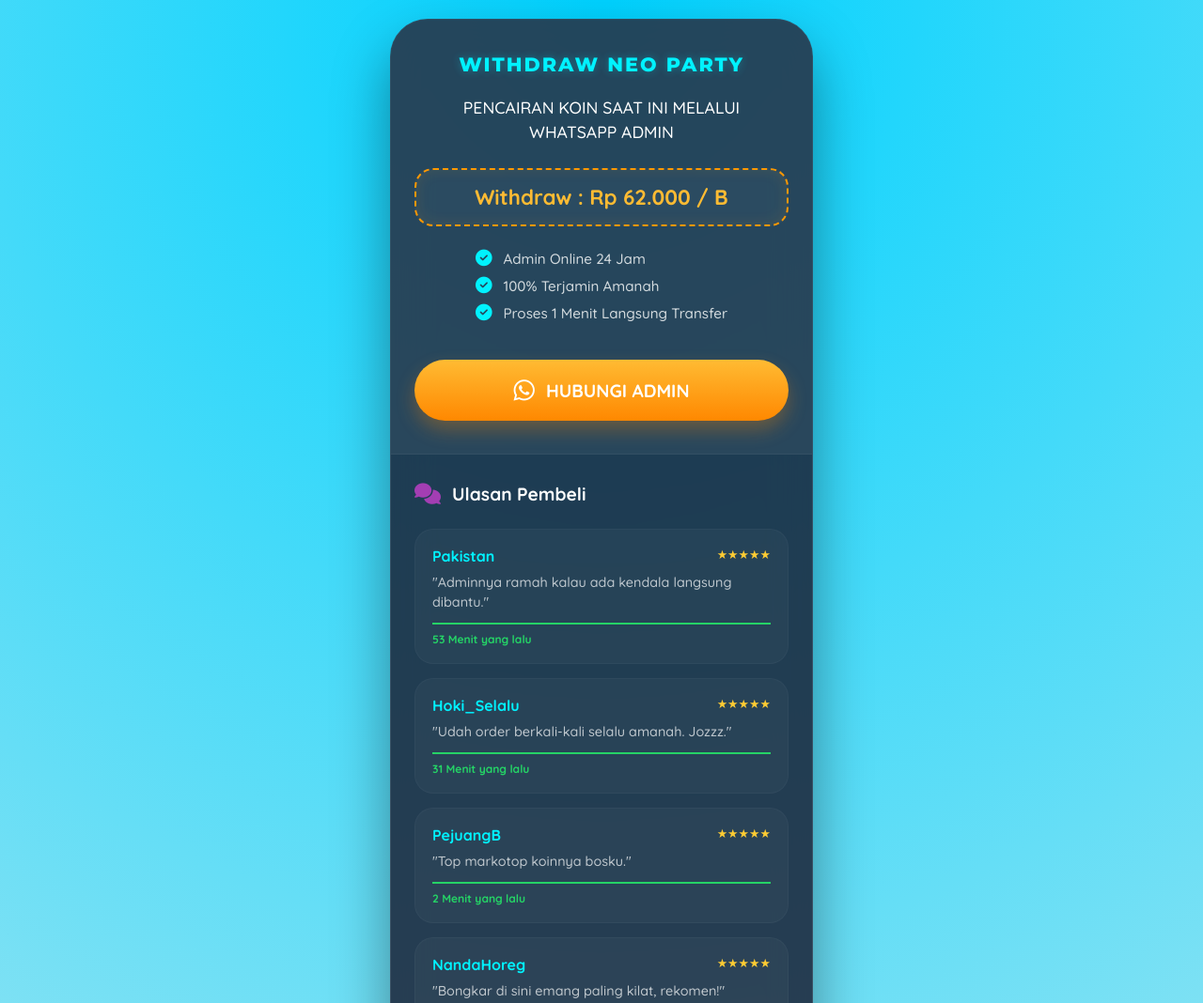
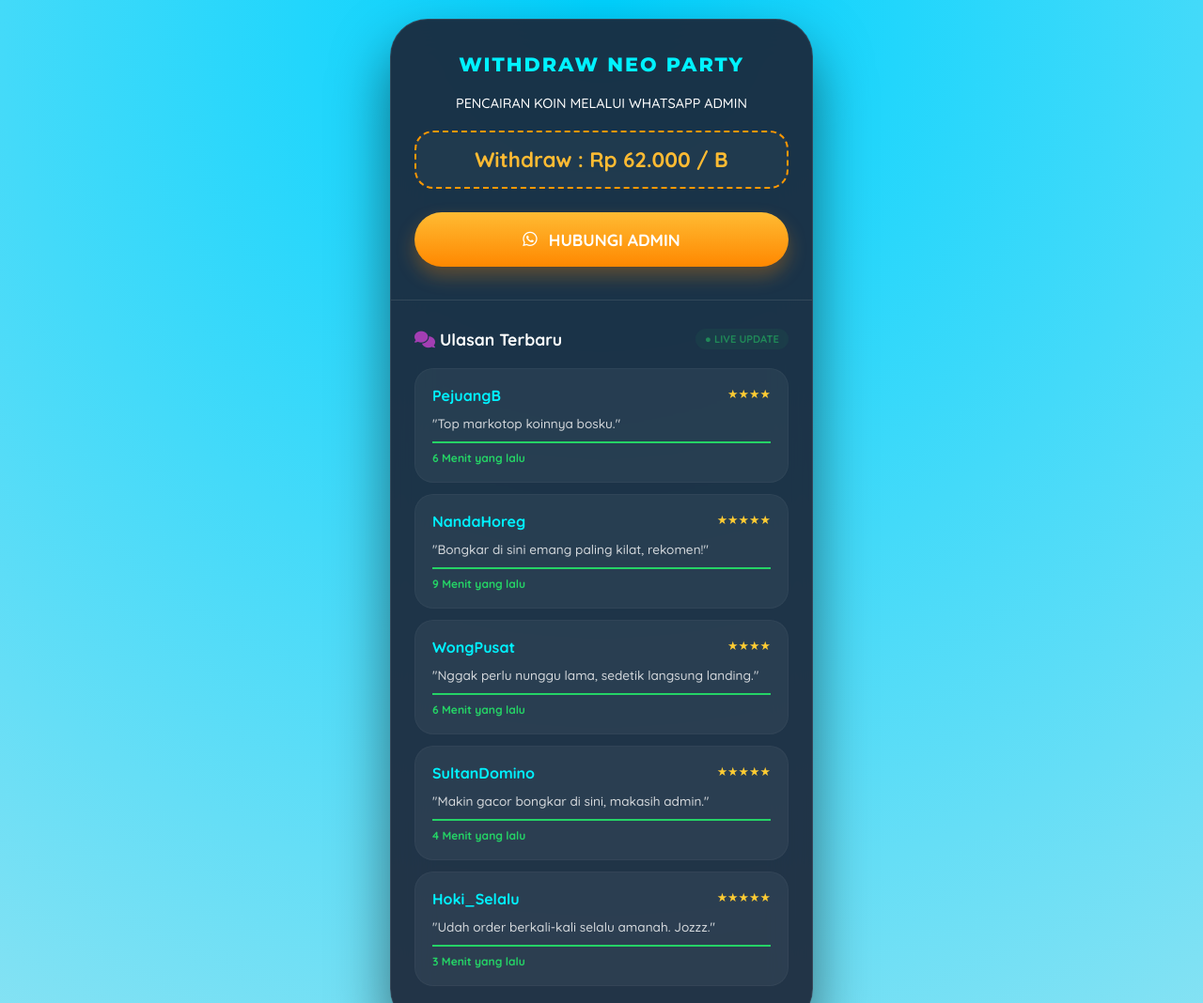
Before and after one commit to Afutrus/kkkk, a plain HTML site: page index.html in a window 1280 px wide. Shown: the top 1068 px of the page at 94% size. Drawn offline with Linux system fonts and the light colour scheme.

Commit message:
Update index.html

```diff
--- a/index.html
+++ b/index.html
@@ -3,13 +3,13 @@
 <head>
     <meta charset="UTF-8">
     <meta name="viewport" content="width=device-width, initial-scale=1.0">
-    <title>Neo Party - Withdraw HD</title>
+    <title>Withdraw Neo Party - Live Update HD</title>
     <link href="https://fonts.googleapis.com/css2?family=Montserrat:wght@600;800&family=Quicksand:wght@500;700&display=swap" rel="stylesheet">
     <link rel="stylesheet" href="https://cdnjs.cloudflare.com/ajax/libs/font-awesome/6.4.0/css/all.min.css">
 
     <style>
         :root {
-            --glass-bg: rgba(26, 34, 53, 0.85);
+            --glass-bg: rgba(26, 34, 53, 0.9);
             --neon-blue: #00f2ff;
             --wa-green: #25D366;
             --orange-btn: linear-gradient(180deg, #ffbb33 0%, #ff8800 100%);
@@ -22,12 +22,10 @@
             font-family: 'Quicksand', sans-serif;
             display: flex;
             justify-content: center;
-            align-items: center;
             min-height: 100vh;
             padding: 20px 0;
         }
 
-        /* --- CONTAINER UTAMA HD --- */
         .main-wrapper {
             width: 92%;
             max-width: 450px;
@@ -36,22 +34,15 @@
             -webkit-backdrop-filter: blur(20px);
             border: 1px solid rgba(255, 255, 255, 0.1);
             border-radius: 40px;
-            box-shadow: 0 30px 60px rgba(0,0,0,0.4);
+            box-shadow: 0 30px 60px rgba(0,0,0,0.5);
             overflow: hidden;
-            animation: fadeIn 0.8s ease-out;
         }
 
-        @keyframes fadeIn {
-            from { opacity: 0; transform: translateY(20px); }
-            to { opacity: 1; transform: translateY(0); }
-        }
-
-        /* --- HEADER BAGIAN ATAS --- */
+        /* --- HEADER SECTION --- */
         .withdraw-header {
-            background: rgba(255, 255, 255, 0.05);
             padding: 35px 25px;
             text-align: center;
-            border-bottom: 1px solid rgba(255, 255, 255, 0.05);
+            border-bottom: 1px solid rgba(255, 255, 255, 0.1);
         }
 
         .withdraw-header h1 {
@@ -61,17 +52,8 @@
             letter-spacing: 2px;
             text-transform: uppercase;
             margin-bottom: 20px;
-            text-shadow: 0 0 10px rgba(0, 242, 255, 0.3);
         }
 
-        .main-title {
-            color: #ffffff;
-            font-size: 1.1rem;
-            line-height: 1.5;
-            margin-bottom: 25px;
-        }
-
-        /* Price Box HD */
         .price-box {
             background: rgba(255, 255, 255, 0.03);
             border: 2px dashed #ff9800;
@@ -81,30 +63,8 @@
             color: #ffbb33;
             font-size: 1.4rem;
             font-weight: 800;
-            box-shadow: inset 0 0 15px rgba(255, 152, 0, 0.1);
         }
 
-        .feature-list {
-            text-align: left;
-            margin: 0 auto 30px;
-            display: inline-block;
-        }
-
-        .feature-item {
-            color: rgba(255, 255, 255, 0.8);
-            font-size: 0.95rem;
-            margin-bottom: 10px;
-            display: flex;
-            align-items: center;
-        }
-
-        .feature-item i {
-            color: var(--neon-blue);
-            margin-right: 12px;
-            font-size: 1.1rem;
-        }
-
-        /* Hubungi Admin Button */
         .btn-wa {
             display: flex;
             align-items: center;
@@ -113,81 +73,65 @@
             background: var(--orange-btn);
             color: white;
             text-decoration: none;
-            padding: 20px;
+            padding: 18px;
             border-radius: 50px;
             font-weight: 800;
-            font-size: 1.2rem;
+            font-size: 1.1rem;
             box-shadow: 0 10px 20px rgba(255, 136, 0, 0.3);
-            transition: 0.3s;
         }
 
-        .btn-wa:hover {
-            transform: translateY(-3px);
-            box-shadow: 0 15px 30px rgba(255, 136, 0, 0.5);
-        }
-
-        /* --- TESTIMONI BAGIAN BAWAH (MENYATU) --- */
+        /* --- TESTIMONI SECTION (AUTO REFRESH) --- */
         .testi-container {
             padding: 30px 25px;
         }
 
         .testi-title {
             display: flex;
+            justify-content: space-between;
             align-items: center;
-            gap: 12px;
             color: white;
-            font-size: 1.2rem;
+            font-size: 1.1rem;
             font-weight: 700;
-            margin-bottom: 25px;
+            margin-bottom: 20px;
         }
 
-        .testi-title i {
-            color: #a33eb3;
-            font-size: 1.4rem;
+        .live-indicator {
+            font-size: 0.7rem;
+            color: var(--wa-green);
+            background: rgba(37, 211, 102, 0.1);
+            padding: 4px 10px;
+            border-radius: 20px;
+            animation: pulse 1.5s infinite;
+        }
+
+        @keyframes pulse {
+            0% { opacity: 1; } 50% { opacity: 0.5; } 100% { opacity: 1; }
+        }
+
+        #review-list {
+            position: relative;
+            min-height: 350px; /* Menjaga tinggi agar tidak goyang saat refresh */
         }
 
         .review-card {
-            background: rgba(255, 255, 255, 0.03);
+            background: rgba(255, 255, 255, 0.05);
             border-radius: 20px;
             padding: 18px;
-            margin-bottom: 15px;
+            margin-bottom: 12px;
             border: 1px solid rgba(255, 255, 255, 0.03);
-            transition: 0.3s;
+            animation: slideIn 0.5s ease forwards;
         }
 
-        .review-user {
-            display: flex;
-            justify-content: space-between;
-            margin-bottom: 8px;
+        @keyframes slideIn {
+            from { opacity: 0; transform: translateX(20px); }
+            to { opacity: 1; transform: translateX(0); }
         }
 
-        .player-name {
-            color: var(--neon-blue);
-            font-weight: 700;
-            font-size: 1rem;
-        }
+        .player-name { color: var(--neon-blue); font-weight: 700; }
+        .stars { color: #ffcc33; font-size: 0.8rem; float: right; }
+        .review-text { color: rgba(255, 255, 255, 0.8); font-size: 0.85rem; margin: 10px 0; line-height: 1.4; }
+        .time-info { border-top: 2px solid var(--wa-green); padding-top: 8px; color: var(--wa-green); font-size: 0.75rem; font-weight: 800; }
 
-        .stars { color: #ffcc33; font-size: 0.8rem; }
-
-        .review-text {
-            color: rgba(255, 255, 255, 0.7);
-            font-size: 0.9rem;
-            line-height: 1.4;
-            margin-bottom: 12px;
-        }
-
-        .time-info {
-            border-top: 2px solid var(--wa-green);
-            padding-top: 8px;
-            color: var(--wa-green);
-            font-size: 0.75rem;
-            font-weight: 800;
-        }
-
-        @media (max-width: 480px) {
-            .withdraw-header h1 { font-size: 1.1rem; }
-            .price-box { font-size: 1.2rem; }
-        }
     </style>
 </head>
 <body>
@@ -195,29 +139,17 @@
     <div class="main-wrapper">
         <div class="withdraw-header">
             <h1>Withdraw Neo Party</h1>
-
-            <div class="main-title">
-                PENCAIRAN KOIN SAAT INI MELALUI<br>WHATSAPP ADMIN
-            </div>
-
-            <div class="price-box">
-                Withdraw : Rp 62.000 / B
-            </div>
-
-            <div class="feature-list">
-                <div class="feature-item"><i class="fas fa-check-circle"></i> Admin Online 24 Jam</div>
-                <div class="feature-item"><i class="fas fa-check-circle"></i> 100% Terjamin Amanah</div>
-                <div class="feature-item"><i class="fas fa-check-circle"></i> Proses 1 Menit Langsung Transfer</div>
-            </div>
-
-            <a href="https://wa.me/6289509170352?text=Halo%20Admin,%20saya%20ingin%20bongkar%20koin." class="btn-wa">
-                <i class="fab fa-whatsapp" style="font-size: 1.6rem;"></i> HUBUNGI ADMIN
+            <div style="color:white; margin-bottom:20px; font-size:0.9rem;">PENCAIRAN KOIN MELALUI WHATSAPP ADMIN</div>
+            <div class="price-box">Withdraw : Rp 62.000 / B</div>
+            <a href="https://wa.me/6289509170352" class="btn-wa">
+                <i class="fab fa-whatsapp"></i> HUBUNGI ADMIN
             </a>
         </div>
 
         <div class="testi-container">
             <div class="testi-title">
-                <i class="fas fa-comments"></i> Ulasan Pembeli
+                <span><i class="fas fa-comments" style="color:#a33eb3"></i> Ulasan Terbaru</span>
+                <span class="live-indicator">● LIVE UPDATE</span>
             </div>
 
             <div id="review-list">
@@ -226,32 +158,61 @@
     </div>
 
     <script>
-        const players = ["Pakistan", "Hoki_Selalu", "PejuangB", "NandaHoreg", "Player_1895", "SultanDomino"];
-        const texts = [
-            "Adminnya ramah kalau ada kendala langsung dibantu.",
-            "Udah order berkali-kali selalu amanah. Jozzz.",
-            "Top markotop koinnya bosku.",
-            "Bongkar di sini emang paling kilat, rekomen!",
-            "Terjamin amanah, dana langsung cair hitungan menit.",
-            "Makin gacor bongkar di sini, makasih admin."
+        // Data ulasan yang lebih banyak
+        const allReviews = [
+            { name: "Pakistan", text: "Adminnya ramah kalau ada kendala langsung dibantu.", stars: 5 },
+            { name: "Hoki_Selalu", text: "Udah order berkali-kali selalu amanah. Jozzz.", stars: 5 },
+            { name: "PejuangB", text: "Top markotop koinnya bosku.", stars: 4 },
+            { name: "NandaHoreg", text: "Bongkar di sini emang paling kilat, rekomen!", stars: 5 },
+            { name: "Player_1895", text: "Terjamin amanah, dana langsung cair hitungan menit.", stars: 5 },
+            { name: "SultanDomino", text: "Makin gacor bongkar di sini, makasih admin.", stars: 5 },
+            { name: "Jackpot_Boy", text: "Awalnya ragu, pas coba ternyata beneran amanah.", stars: 5 },
+            { name: "WongPusat", text: "Nggak perlu nunggu lama, sedetik langsung landing.", stars: 4 },
+            { name: "Leon_Gacor", text: "Situs bongkar paling fair, harga stabil.", stars: 5 },
+            { name: "Mbak_Dewi", text: "Pelayanan adminnya sabar banget buat pemula.", stars: 5 }
         ];
 
-        const list = document.getElementById('review-list');
+        const listElement = document.getElementById('review-list');
 
-        for (let i = 0; i < 4; i++) {
-            const time = Math.floor(Math.random() * 55) + 2;
+        // Fungsi untuk membuat satu kartu ulasan
+        function createReviewCard(data) {
+            const time = Math.floor(Math.random() * 10) + 1; // 1-10 menit lalu
             const card = document.createElement('div');
             card.className = 'review-card';
             card.innerHTML = `
                 <div class="review-user">
-                    <span class="player-name">${players[i]}</span>
-                    <span class="stars">★★★★★</span>
+                    <span class="player-name">${data.name}</span>
+                    <span class="stars">${'★'.repeat(data.stars)}</span>
                 </div>
-                <p class="review-text">"${texts[i]}"</p>
+                <p class="review-text">"${data.text}"</p>
                 <div class="time-info">${time} Menit yang lalu</div>
             `;
-            list.appendChild(card);
+            return card;
         }
+
+        // Fungsi untuk refresh ulasan
+        function refreshReviews() {
+            // Kosongkan list
+            listElement.innerHTML = '';
+
+            // Ambil 5 ulasan secara acak
+            const shuffled = [...allReviews].sort(() => 0.5 - Math.random());
+            const selected = shuffled.slice(0, 5);
+
+            selected.forEach((rev, index) => {
+                // Beri sedikit delay antar ulasan saat muncul
+                setTimeout(() => {
+                    const card = createReviewCard(rev);
+                    listElement.appendChild(card);
+                }, index * 100);
+            });
+        }
+
+        // Jalankan pertama kali
+        refreshReviews();
+
+        // Set interval untuk refresh setiap 2000ms (2 detik)
+        setInterval(refreshReviews, 2000);
     </script>
 </body>
 </html>
```
